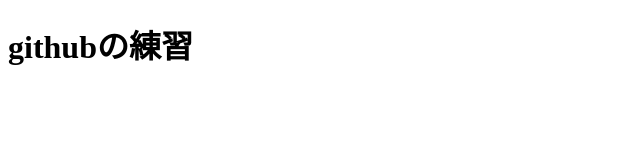
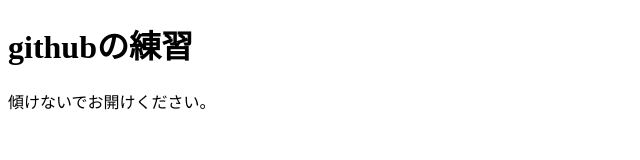
Before and after one commit to ShpTomoya/git-test2, a plain HTML site: page index.html in a window 1280 px wide. Shown: the whole page, without its empty margins (0-640 px from the left). Drawn offline with Linux system fonts and the light colour scheme.

Commit message:
pタグ追加

```diff
--- a/index.html
+++ b/index.html
@@ -6,5 +6,6 @@
   </head>
   <body>
     <h1>githubの練習</h1>
+    <p>傾けないでお開けください。</p>
   </body>
 </html>
```
